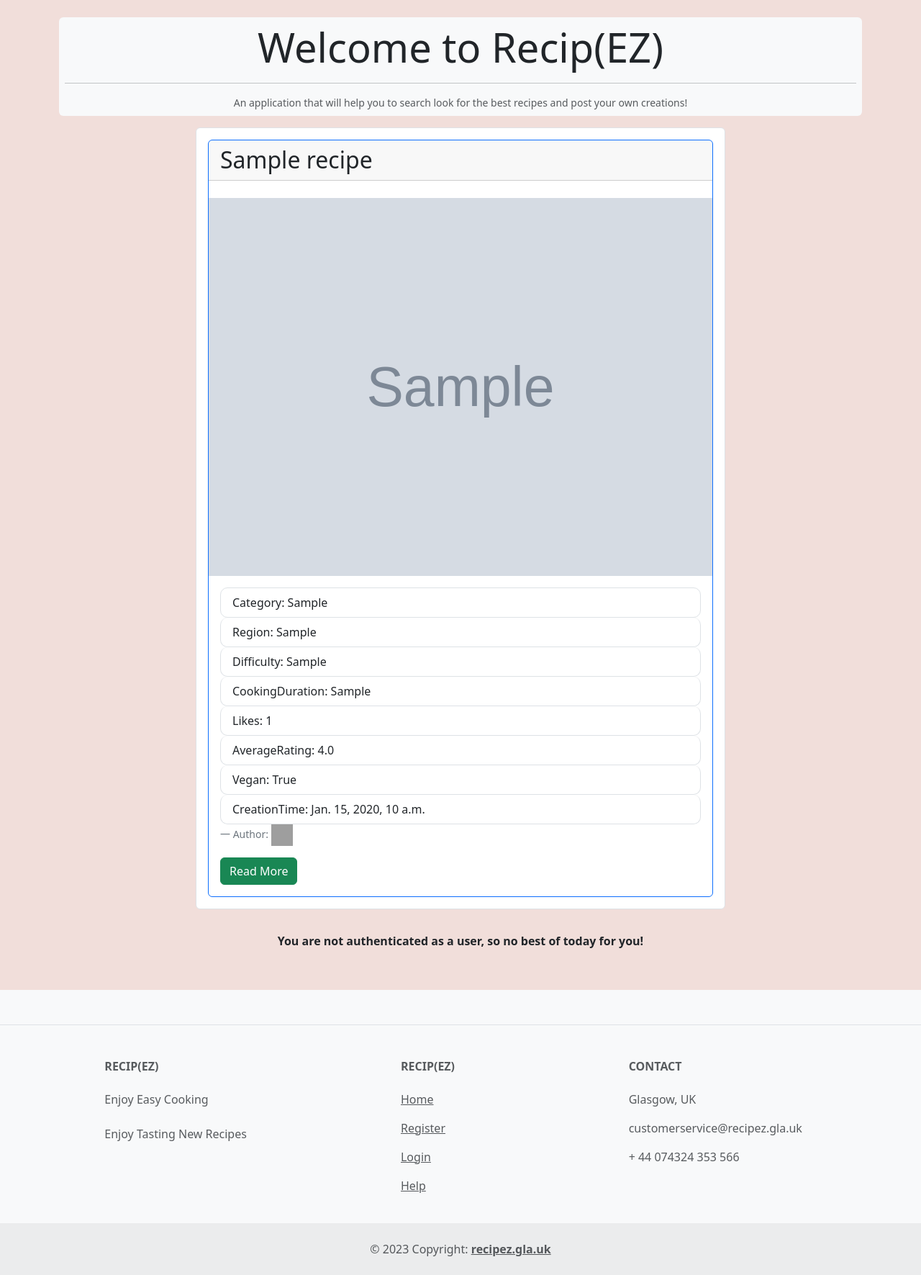
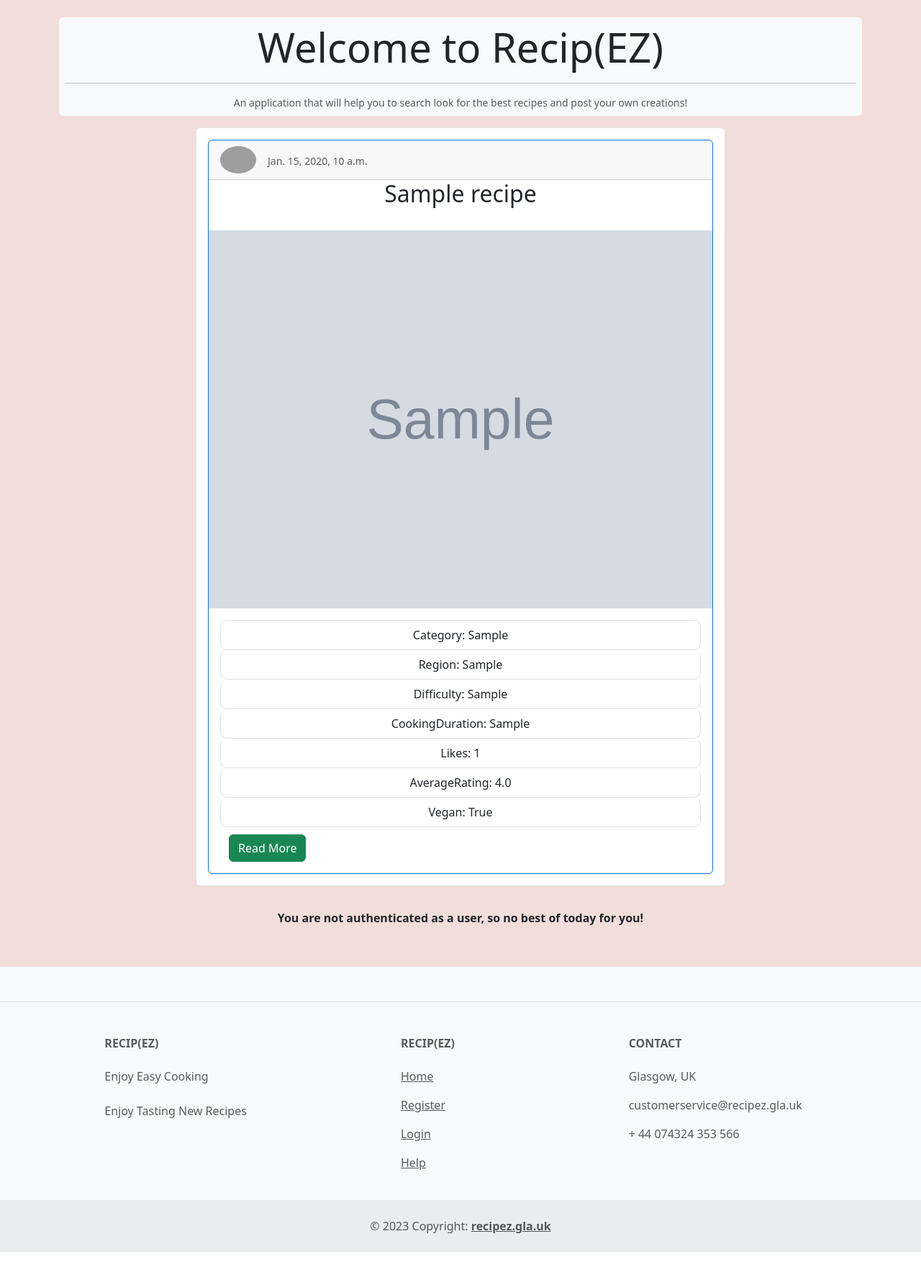
Before and after one commit to FongWaiLam/recipez, a Django app: page /recipez/ in a window 1280 px wide. Shown: the part 60-1831 px from the top of the page at 72% size. After the commit the page ends 1799 px from the top, so only its background shows below. Run offline with Django 4.2, Linux system fonts and the light colour scheme; tables that the repository leaves empty hold one stand-in row (values such as "Sample post"); grey boxes marked "Sample" are stand-in pictures; grey boxes are pictures that could not be loaded.

Commit message:
Center elements for index and recipe

```diff
--- a/templates/recipez/index/index_post_item.html
+++ b/templates/recipez/index/index_post_item.html
@@ -1,6 +1,23 @@
 <li class="list-group-item py-3 mb-4">
-    <div class="card border-primary w-60">
-        <h2 class="card-header">{{ recipe.name }}</h2> <br>
+    <div class="card border-primary w-60 text-center">
+        <div class="card-header">
+            <div class="d-flex flex-start align-items-center">
+                <!-- Recipe Creator -->
+                <img alt="{{ recipe.user.username }}'s profile image"
+                     class="rounded-circle shadow-1-strong me-3"
+                     src="{{ MEDIA_URL }}{{ recipe.user.avatar }}"
+                     width="50"/>
+                <div>
+                    <h6 class="fw-bold text-primary mb-1">{{ recipe.user }}</h6>
+                    <!-- Recipe Creator -->
+                    <p class="text-muted small mb-0">
+                        {{ recipe.creation_time }}
+                    </p>
+                </div>
+            </div>
+        </div>
+
+        <h2 class="card-title text-center">{{ recipe.name }}</h2> <br>
         <img class="card-image-top" src="{{ MEDIA_URL }}{{ recipe.photo }}" alt="Image of {{recipe.id}}" >
         <div class="card-body">
             <ul class="list-group">
@@ -10,13 +27,12 @@
                 <li class="list-group-item" style="border-radius: 10px;">CookingDuration: {{ recipe.cooking_duration }}</li>
                 <li class="list-group-item" style="border-radius: 10px;">Likes: {{ recipe.likes }}</li>
                 <li class="list-group-item" style="border-radius: 10px;">AverageRating: {{ recipe.average_rating }}</li>
-                <li class="list-group-item" style="border-radius: 10px;">Vegan: {{ recipe.is_vegan }}</li>
-                <li class="list-group-item" style="border-radius: 10px;">CreationTime: {{ recipe.creation_time }}</li>
+                <li class="list-group-item" style="border-radius: 10px; margin-bottom: 10px;">Vegan: {{ recipe.is_vegan }}</li>
             </ul>
-            <p class="card-text">
-                <footer class="blockquote-footer">Author: {{ recipe.user.user.username }}<img src="{{ MEDIA_URL }}{{ recipe.user.avatar }}" width="30" height="30" alt="Avatar"></footer>
-            </p>
-            <a href="{% url 'recipez:show_recipe' recipe.id %}" class="btn btn-success">Read More</a>
+                <div class="container d-flex flex-start text-center">
+                    <a href="{% url 'recipez:show_recipe' recipe.id %}" class="btn btn-success">Read More</a>
+                </div>
+
         </div>
     </div>
 </li>
--- a/templates/recipez/recipe.html
+++ b/templates/recipez/recipe.html
@@ -10,7 +10,7 @@
         <div class="container my-5 py-5">
             <div class="row d-flex justify-content-center">
                 <div class="col-md-12 col-lg-10 col-xl-8">
-                    <div class="card">
+                    <div class="card text-center">
                         <div class="card-body">
                             <div class="d-flex flex-start align-items-center">
                                 <!-- Recipe Creator -->
```
